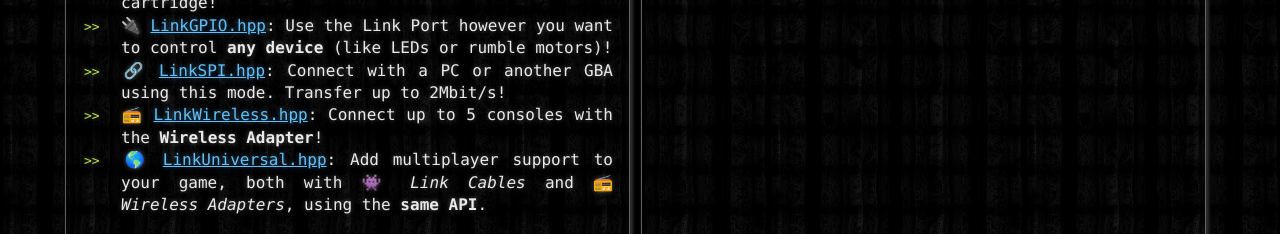
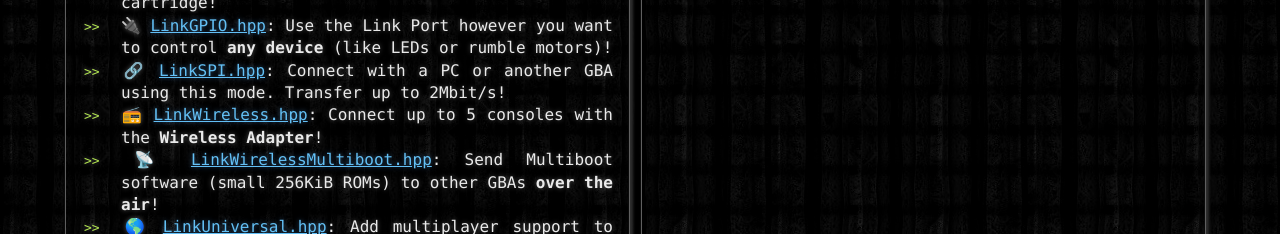
Before and after one commit to rodri042/r-labs.io, a plain HTML site: page index.html in a window 1280 px wide. Shown: the part 3835-4069 px from the top of the page. Drawn offline with Linux system fonts and the light colour scheme.

Commit message:
Adding LinkWirelessMultiboot

```diff
--- a/index.html
+++ b/index.html
@@ -222,6 +222,7 @@
 							<li>🔌 <a href="https://github.com/afska/gba-link-connection/blob/master/lib/LinkGPIO.hpp" target="_blank">LinkGPIO.hpp</a>: Use the Link Port however you want to control <strong>any device</strong> (like LEDs or rumble motors)!</li>
 							<li>🔗 <a href="https://github.com/afska/gba-link-connection/blob/master/lib/LinkSPI.hpp" target="_blank">LinkSPI.hpp</a>: Connect with a PC or another GBA using this mode. Transfer up to 2Mbit/s!</li>
 							<li>📻 <a href="https://github.com/afska/gba-link-connection/blob/master/lib/LinkWireless.hpp" target="_blank">LinkWireless.hpp</a>: Connect up to 5 consoles with the <strong>Wireless Adapter</strong>!</li>
+							<li>📡 <a href="https://github.com/afska/gba-link-connection/blob/master/lib/LinkWirelessMultiboot.hpp" target="_blank">LinkWirelessMultiboot.hpp</a>: Send Multiboot software (small 256KiB ROMs) to other GBAs <strong>over the air</strong>!</li>
 							<li>🌎 <a href="https://github.com/afska/gba-link-connection/blob/master/lib/LinkUniversal.hpp" target="_blank">LinkUniversal.hpp</a>: Add multiplayer support to your game, both with 👾 <em>Link Cables</em> and 📻 <em>Wireless Adapters</em>, using the <strong>same API</strong>.</li>
 						</ul>
 						<p class="sourcecode"><img alt="GitHub" class="button" src="images/icons/github.svg" /> <a href="https://github.com/afska/gba-link-connection" target="_blank">Source code</a></p>
```
